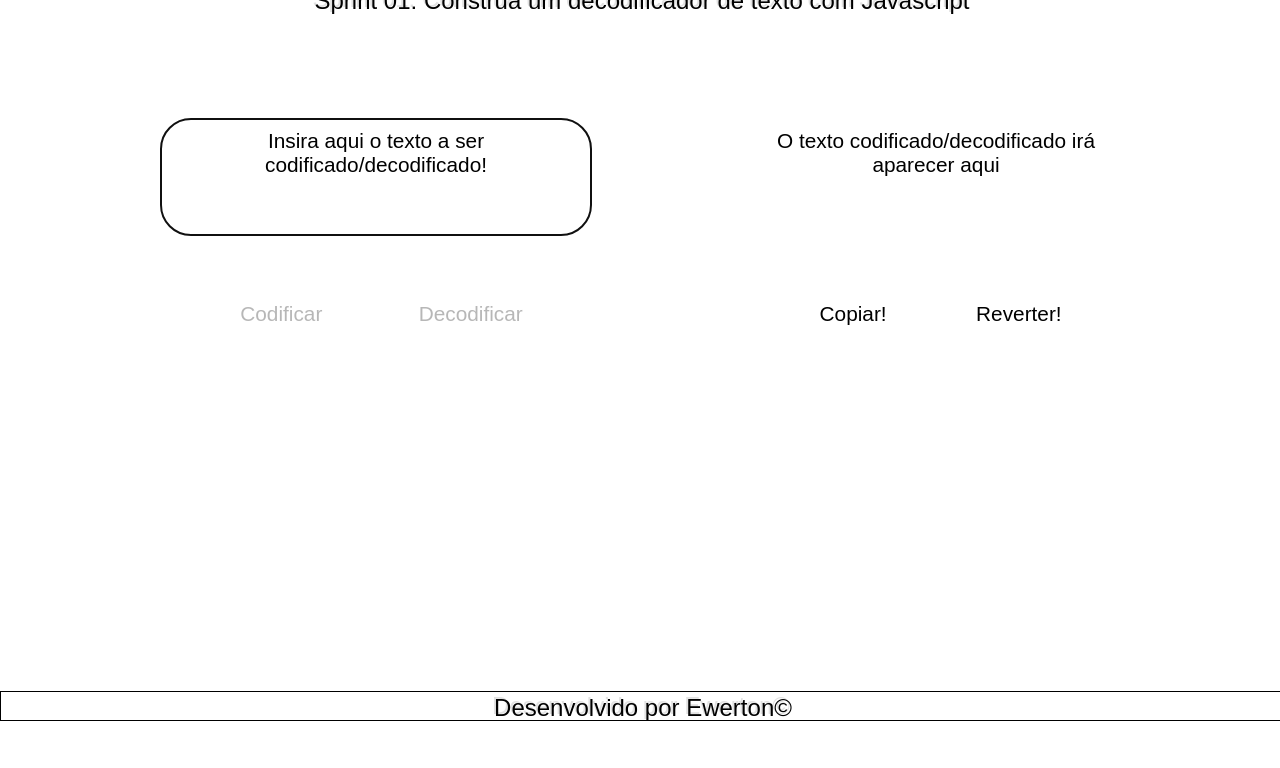
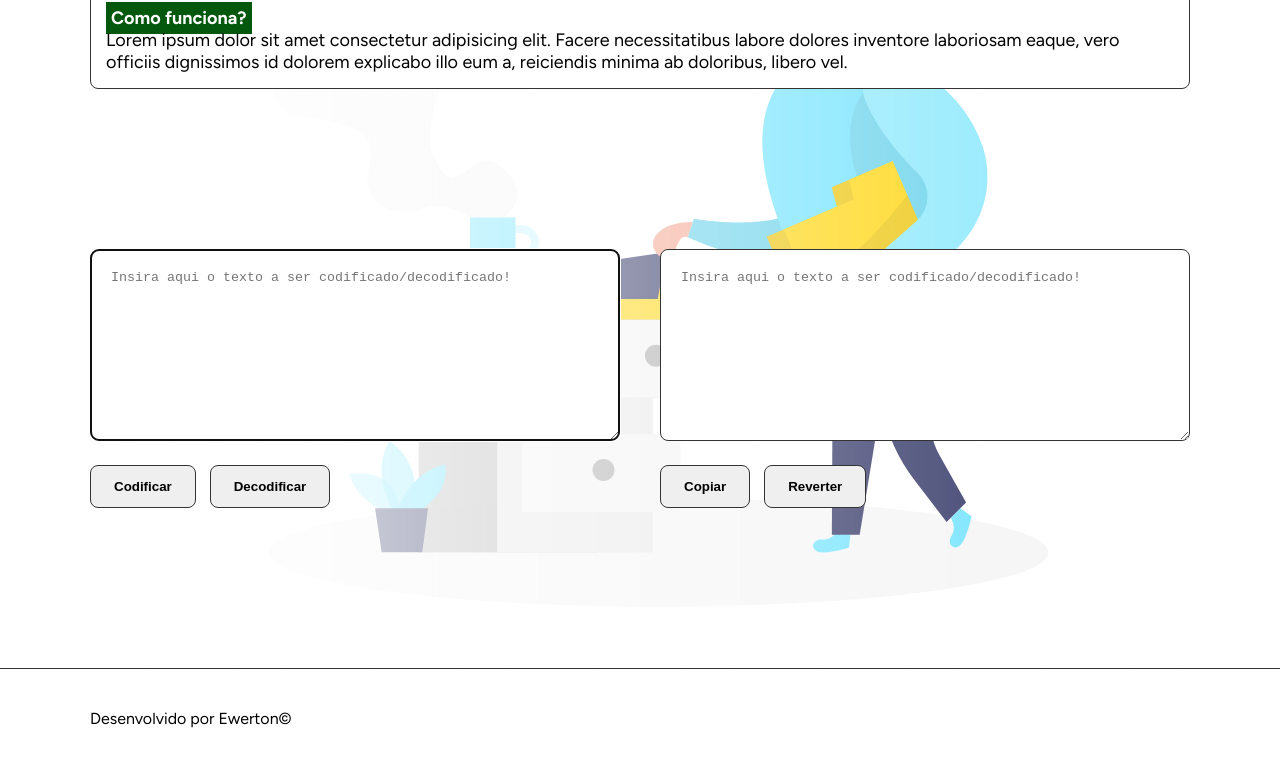
Before and after one commit to ewertoncaripuna/codificador-texto, a plain HTML site: page index.html in a window 1280 px wide. Shown: the part 287-1055 px from the top of the page. Before the commit the page ends 1008 px from the top, so only its background shows below. Drawn offline with Linux system fonts and the light colour scheme.

Commit message:
Refactor: change functions names, minimize code

```diff
--- a/app.js
+++ b/app.js
@@ -1,3 +1,65 @@
+const listEncoder = [
+  ['e', 'enter'],
+  ['i', 'imes'],
+  ['a', 'ai'],
+  ['o', 'ober'],
+  ['u', 'ufat']
+];
+
+function normalizeString(str) {
+  return str.normalize("NFD").replace(/[\u0300-\u036f]/g, "").toLowerCase();
+}
+
+
+function convert(originalString, listType) {
+  originalString = normalizeString(originalString);
+
+  for (let i = 0; i < listType.length; i++) {
+    const originalChar = listType[i][0];
+    const replacement = listType[i][1];
+    const regex = new RegExp(originalChar, 'g');
+    originalString = originalString.replace(regex, replacement);
+  }
+  return originalString;
+}
+
+function revert(modifiedString, listType) {
+  for (let i = 0; i < listType.length; i++) {
+    const originalChar = listType[i][0];
+    const replacement = listType[i][1];
+    const regex = new RegExp(replacement, 'g');
+    modifiedString = modifiedString.replace(regex, originalChar);
+  }
+
+  return modifiedString;
+}
+
+
+function encoder() {
+  const originalString = document.getElementById('field-txt').value;
+  const convertedString = convert(originalString, listEncoder);
+  document.getElementById('saida-de-texto').value = convertedString;
+
+
+
+  // Faça algo com a string convertida, como exibi-la em algum lugar ou executar outras operações
+}
+
+function decoder() {
+  const modifiedString = document.getElementById('field-txt').value;
+  const revertedString = revert(modifiedString, listEncoder);
+  document.getElementById('saida-de-texto').value = revertedString;
+}
+function reverter() {
+  const modifiedString = document.getElementById('saida-de-texto').value;
+  const originalString = revert(modifiedString, listEncoder);
+  document.getElementById('saida-de-texto').value = originalString;
+}
+
+
+//////UTILS//////////////
+//funções adicionais para melhorar usabilidade do codificador
+
 
 // load focus to textarea
 document.addEventListener("DOMContentLoaded", function() {
@@ -6,19 +68,9 @@ document.addEventListener("DOMContentLoaded", function() {
 
 });
 
-document.getElementById("field-txt").addEventListener("input", function() {
 
-  const campoTexto = this.value;
-  const botaoCriptografar = document.getElementById('criptText');
-  const botaoDescriptografar = document.getElementById('decriptText');
-
-  if (campoTexto.length === 0) {
-      botaoCriptografar.disabled = true;
-      botaoDescriptografar.disabled = true;
-
-  } else {
-      botaoCriptografar.disabled = false;
-      botaoDescriptografar.disabled = false;
-  }
-
-});
+function copiar() {
+  const stringToCopy = document.getElementById('saida-de-texto');
+  stringToCopy.select();
+  document.execCommand('copy');
+}
--- a/index.html
+++ b/index.html
@@ -5,41 +5,56 @@
     <meta name="viewport" content="width=device-width, initial-scale=1.0">
     <title>Decodificador</title>
     <link rel="stylesheet" href="/styles/style.css">
+    <link rel="preconnect" href="https://fonts.googleapis.com">
+<link rel="preconnect" href="https://fonts.gstatic.com" crossorigin>
+<link href="https://fonts.googleapis.com/css2?family=Figtree:ital,wght@0,400;0,700;1,300&display=swap" rel="stylesheet">
 </head>
 <body>
-    <header class="header">
-        <h1 class="header_text">  <a href="#"><img src="./assets/imgs/oracle-alura.1689860202.svg" alt="Logo da alura" aria-label="Logo da alura"></a>
-            <a href="#"><img src="./assets/imgs/oracle-one.1689860202.svg" alt="Logo da alura" aria-label="Logo da alura"></a>
-          </h1>
+    <header class="b-bt">
+        <h1 class="container">
+            <a href="#"><img src="./assets/imgs/oracle-alura.1689860202.svg" alt="Logo da alura"></a>
+            <a href="#"><img src="./assets/imgs/oracle-one.1689860202.svg" alt="Logo da alura"></a>
+        </h1>
     </header>
-    <main class="main">
-        <div class="main__description">
-            <h2 class="main__description__title">
+    <main class="container">
+        <div class="description">
+            <h2>
                 Challenge ONE <strong>Iniciante em Programação</strong>
             </h2>
-        <p class="main__description__text">Sprint 01: Construa um decodificador de texto com Javascript</p>
+            <p>Sprint 01: Construa um decodificador de texto com Javascript</p>
+            <div class="inform">
+                <strong>Como funciona?</strong><br>
+
+                Lorem ipsum dolor sit amet consectetur adipisicing elit. Facere necessitatibus labore dolores inventore laboriosam eaque, vero officiis dignissimos id dolorem explicabo illo eum a, reiciendis minima ab doloribus, libero vel.
+
+            </div>
         </div>
-        <div class="main__content">
-            <div class="main__content__encoder">
-                <textarea style="resize: none" id="field-txt" class="encoder__input" cols="30" rows="10" placeholder="Insira aqui o texto a ser codificado/decodificado!"></textarea>
-                <div class="encoder__input__buttons">
-                <button onclick="codificar()" id="criptText" disabled class="button">Codificar</button>
-                <button onclick="decodificar()" id="decriptText" disabled class="button">Decodificar</button>
+
+
+
+        <div class="content">
+
+
+            <div class="encoder">
+                <textarea id="field-txt" cols="30" rows="10" placeholder="Insira aqui o texto a ser codificado/decodificado!"></textarea>
+                <div class="input__buttons">
+                    <button onclick="encoder()" id="buttonCodify" >Codificar</button>
+                    <button onclick="decoder()" id="buttonDecodify">Decodificar</button>
                 </div>
             </div>
-            <div class="main__content__decoder">
-                <textarea style="resize: none" id="saida-de-texto" class="main__content__decoder__text" cols="30" rows="10" placeholder="O texto codificado/decodificado irá aparecer aqui" readonly></textarea>
-                <div class="decoder__input__buttons">
-                <button onclick="copiar()" class="button" id="botao-copiar">Copiar!</button>
-                <button onclick="reverter()" class="button" id="botao-reverter">Reverter!</button>
+            <div class="decoder">
+                <textarea id="saida-de-texto" cols="30" rows="10" placeholder="Insira aqui o texto a ser codificado/decodificado!"></textarea>
+
+                <div class="input__buttons">
+                    <button onclick="copy()"  id="buttonCopy">Copiar</button>
+                    <button onclick="revertText()"  id="botaoRevert">Reverter</button>
                 </div>
             </div>
         </div>
     </main>
-    <footer class="rodape">
-        <p class="rodape__texto">Desenvolvido por Ewerton©</p>
+    <footer class="b-t">
+        <p class="container">Desenvolvido por Ewerton©</p>
     </footer>
     <script src="app.js"></script>
 </body>
-
 </html>
--- a/styles/style.css
+++ b/styles/style.css
@@ -1,252 +1,167 @@
-* {
-  margin: 0;
+*{
+  margin:0;
   padding: 0;
+  border: 0;
+box-sizing: border-box;
 }
-
-:root {
-  --font_title: "", system-ui;
-  --font_default: "", sans-serif;
-  --fonte-textarea: "", sans-serif;
-  --font-color: #2222;
-  --cor-primaria: #fff;
-  --cor-secundaria: #000;
-  --cor-secundaria-hover: ;
-  --cor-terciaria: ;
-  --cor-quadrenaria: ;
-  --cor-quadrenaria-hover: ;
-  --padding-default: 10px;
-  --border-color: #000;
-}
-
-body {
-  width: 100vw;
-  height: 100vh;
-  font-family: var(--font_default);
-  font-size: 1.5rem;
-  color: var(--font-color);
-  text-shadow: 2px 2px black;
-  background-color: var(--cor-primaria);
-  background-image: url(../assets/imagem-de-fundo.gif);
-}
-
-textarea::placeholder {
-  color: black;
-}
-
-textarea {
-  font-family: var(--font_default);
-  font-size: 1rem;
-}
-
-.header {
-  width: 100%;
-  display: flex;
-  justify-content: center;
-  border-bottom: 1px solid var(--border-color);
-}
-
-.header_text {
-  padding: var(--padding-default);
-  font-family: var(--font_title);
-  font-size: 6rem;
-}
-
-.main {
-  margin: 1% 10vh;
-
-  display: flex;
-  flex-direction: column;
-  height: 100vh;
-  align-items: center;
-  gap: 5%;
-}
-
-.main__description {
-  background-color: var(--cor-primaria);
-  display: flex;
-  flex-direction: column;
-  justify-content: space-evenly;
-  align-items: center;
-  margin: 4%;
-  margin-bottom: 0;
-  border-radius: 30px;
-  padding: 20px;
-
-  width: 70vw;
-}
-
-.main__content {
-  height: 40%;
-  width: 100%;
-  display: flex;
-  flex-direction: row;
-  justify-content: space-around;
-  padding: 0%;
-  gap: 0%;
-}
-
-.main__content__encoder {
-  border-radius: 30px;
-  background-color: var(--cor-primaria);
-  width: 40vw;
-  display: flex;
-  flex-direction: column;
-  justify-content: space-evenly;
-  align-items: center;
-}
-
-.encoder__input {
-  text-align: center;
-  padding: 10px;
-  height: 30%;
-  width: 80%;
-  border-radius: 30px;
-  background-color: var(--cor-terciaria);
-  border: 0;
-  font-family: var(--fonte-textarea);
-  font-size: 1.3rem;
-}
-
-.encoder__input__buttons {
-  width: 100%;
-  display: flex;
-  flex-direction: row;
-  align-items: center;
-  justify-content: center;
-  gap: 7%;
-}
-
-.button {
-  display: flex;
-  align-items: center;
-  justify-content: center;
-  font-family: var(--font-color);
-  font-size: 1.3rem;
-  background-color: var(--cor-quadrenaria);
-  border: 0;
-  padding: 20px;
-  width: 30%;
-  border-radius: 15px;
-  text-align: center;
-  cursor: pointer;
-  position:relative;
-  transition: 0.1s;
-}
-
-.button:active {
-  top: 2px;
+:root{
+  --font-default: Figtree, sans-serif;
+  --font-weight-regular: 400;
+  --font-size-medium:    18px;
+  --font-size-large:     32px;
+  --font-size-bold:      700;
+  --color-primary:#fff;
+  --color-secondary:;
+  --color-terciary:#03580e;
+  --color-success:;
+  --color-warning:;
+  --color-border:#333;
+  --border-radius: 8px;
+  --footer:200px;
 
 }
 
-.button:disabled:active,.button:disabled {
-  box-shadow: none;
-  top: 0;
+
+body{
+  font-family: var(--font-default);
+  min-height: 100vh;
+  display: flex;
+  flex-direction: column;
+
+}
+footer {
+  background-color: var(--color-primary);
+  margin-top: auto;
+}
+textarea{
+  border: 1px solid var(--color-border);
+  border-radius: var(--border-radius);
+  width: 100%;
+  padding: 20px;
 }
 
-.main__content__decoder {
-  border-radius: 30px;
-  background-color: var(--cor-primaria);
 
-  border-radius: 30px;
-  background-color: var(--cor-primaria);
-  width: 40%;
-  display: flex;
-  flex-direction: column;
-  justify-content: space-evenly;
-  align-items: center;
+.b-bt{
+  border-bottom:1px solid var(--color-border);
+}
+.b-t{
+  border-top:1px solid var(--color-border);
+}
+.b-r{
+  border-right:1px solid var(--color-border);
 }
 
-.main__content__decoder__text {
-  text-align: center;
-  background-color: var(--cor-terciaria);
-  border-radius: 30px;
-  padding: 10px;
-  height: 30%;
-  width: 80%;
-  background-color: var(--cor-terciaria);
-  border: 0;
 
-  font-family: var(--fonte-textarea);
-  font-size: 1.3rem;
+header{
+    background-color: var(--color-primary);
 }
-
-.decoder__input__buttons {
-  width: 100%;
-  display: flex;
-  flex-direction: row;
-  align-items: center;
-  justify-content: center;
-  gap: 7%;
+.container{
+    margin:0 auto;
+    width: 100%;
+    padding:40px 10px;
 
 }
 
-.area__resultado__copiar {
-  font-family: var(--font-color);
-  font-size: 1.5rem;
-  background-color: var(--cor-quadrenaria);
-  border: 0;
-  height: 55px;
-  width: 40%;
-  border-radius: 15px;
-}
+.description{
 
-.rodape {
+  padding-bottom:40px;
 
-  width: 100%;
-  background-color: var(--cor-primaria);
-  display: flex;
-  justify-content: center;
-  align-items: center;
-  border: 1px solid var(--border-color);
+  h2{
+  font-family: var(--font-size-bold);
+  font-size: var(--font-size-large);
+  line-height: 120%;
+  padding-bottom:10px;
+  }
+
+  p{
+  font-size: var(--font-size-medium);
+  font-weight: var(--font-weight-regular);
+
+  }
+
+  strong{
+    color:var(--color-primary);
+    background-color: var(--color-terciary);
+    padding:5px;
+  }
+
+  .inform{
+    border: 1px solid var(--color-border);
+    border-radius: var(--border-radius);
+    padding: 15px;
+    line-height: 120%;
+    font-size: var(--font-size-medium);
+    margin: 20px 0;
+    background-color:var(--color-primary);
+  }
 
 }
+main{
+  background: linear-gradient(to left, rgba(255,255,255,0), rgb(255, 255, 255)), url('/assets/imgs/files-and-folder-two-color.svg');
+  background-size: contain;
+  background-position: right;
+  height: 100%;
+}
+.content{
+  max-width: 1120px;
+  display: flex;
+  justify-content: start;
+  flex-direction: column;
+  padding: 100px 0;
 
-@media (max-width: 1190px) {
-  body {
-    width: auto;
-    height: 100%;
+   gap:40px;
+
+  .encoder{
+    width: 100%;
+
   }
+  .decoder{
+    width: 100%;
 
-  .header_text {
-    font-size: 3rem;
-  }
+    input{
+      width: 100%;
+    }
 
-  .main {
-    width: auto;
-    margin: 8vh;
-    margin-bottom: 20vh;
-  }
-
-  .main__description {
-    width: 80vw;
-    margin: 0;
-  }
-
-  .main__content {
-    width: 100vw;
-    flex-direction: column;
-    align-items: center;
-    justify-content: space-between;
-    gap: 10%;
-  }
-  .main__content__encoder {
-    width: 80%;
-  }
-  .main__content__decoder {
-    width: 80%;
-  }
-
-  .rodape {
-    position: absolute;
   }
 
 }
 
-@media(max-width: 390px) {
-  .button {
-    font-size: 1rem;
+.input__buttons{
+
+  padding: 20px 0;
+
+
+  button{
+  padding:13px 23px 13px 23px;
+  border-radius: var(--border-radius);
+  border:1px solid var(--color-border);
+  margin-right:10px;
+  font-weight: 700;
   }
-  .main {
-    margin-bottom: 70vh;
+
+  button:hover{
+  color:var(--color-primary);
+  background-color: var(--color-terciary);
+  }
+
+
+}
+
+@media screen and (min-width:1120px) {
+
+  .container{
+    max-width: 1120px;
+
+  }
+
+  .content{
+    flex-direction: row;
+  }
+
+
+
+  .encoder,
+  .decoder {
+    width: calc(50% - 20px); /* Subtraímos 20px para lidar com a margem entre os elementos */
   }
 }
```
Also changed, not shown: assets/imgs/files-and-folder-two-color.svg (added).
